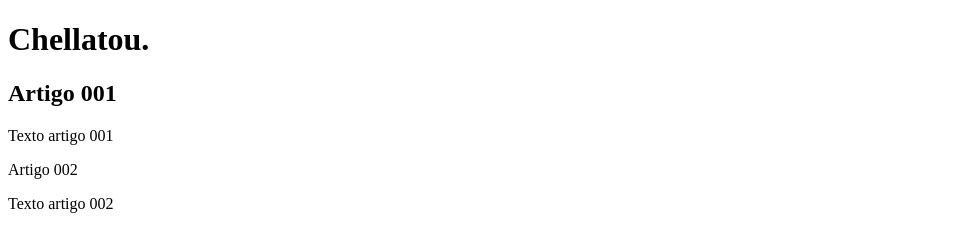
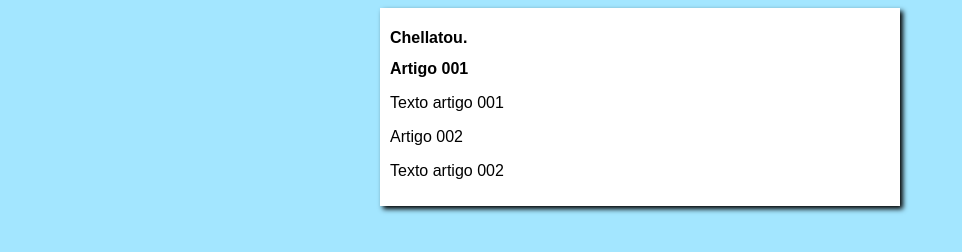
Before and after one commit to marcx1385/projeto-site, a plain HTML site: page index.html in a window 1280 px wide. Shown: the whole page, without its empty margins (0-962 px from the left). Drawn offline with Linux system fonts and the light colour scheme.

Commit message:
iniciei o design

```diff
--- /dev/null
+++ b/estilos/style.css
@@ -0,0 +1,17 @@
+*{
+    font-family:Arial, Helvetica, sans-serif;
+    font-size: 16px;
+}
+
+body {
+    background-color: rgb(163, 230, 255);
+}
+
+main {
+    background-color: white;
+    width: 500px;
+    margin: auto;
+    padding: 10px;
+    box-shadow: 3px 3px 5px black;
+
+}
--- a/index.html
+++ b/index.html
@@ -4,6 +4,7 @@
     <meta charset="UTF-8">
     <meta name="viewport" content="width=device-width, initial-scale=1.0">
     <title>Chellatou.</title>
+    <link rel="stylesheet" href="estilos/style.css">
 </head>
 <body>
     <main>
```
